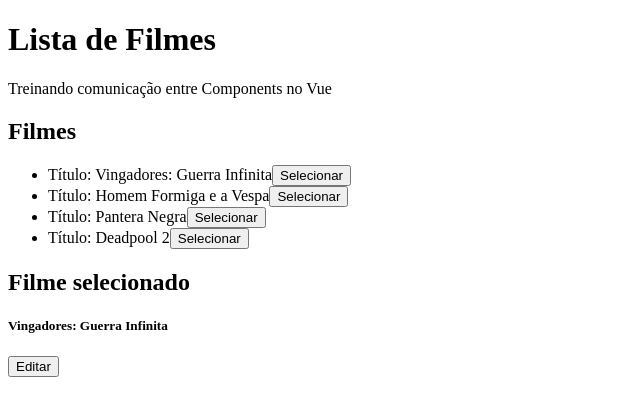
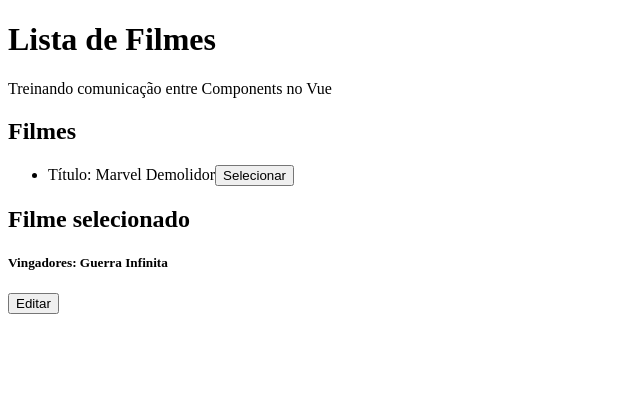
Before and after one commit to romarioOliveira9/Props_E_Events, a Vue app: page / in a window 1280 px wide. Shown: the top 416 px of the page, without its empty margins (0-640 px from the left). Built offline with nearby package versions, Linux system fonts and the light colour scheme; the HTML template or start-up script is replaced by a standard one.

Commit message:
Validando props

```diff
--- a/src/components/FilmesLista.vue
+++ b/src/components/FilmesLista.vue
@@ -8,10 +8,12 @@
 
       <ul class="list-group list-group-flush">
 
-        <FilmesListaIten
+        <!-- <FilmesListaIten
           v-for="(filme, index) in filmes"
           :key="index"
-          :filmeTitulo="filme" />
+          :filmeTitulo="filme" /> -->
+
+        <FilmesListaIten filmeTitulo="Marvel Demolidor" />
 
       </ul>
     </div>
--- a/src/components/FilmesListaIten.vue
+++ b/src/components/FilmesListaIten.vue
@@ -8,7 +8,16 @@
 <script>
 export default {
     props: {
-        filmeTitulo: String
+        filmeTitulo: {
+            type: String,
+            // required: true,
+            default() {
+                return 'Vingadores'
+            },
+            validator(filmeTitulo) {
+                return filmeTitulo.includes('Marvel')
+            }
+        }
     },
     computed: {
         filmeTituloConcatenado() {
```
